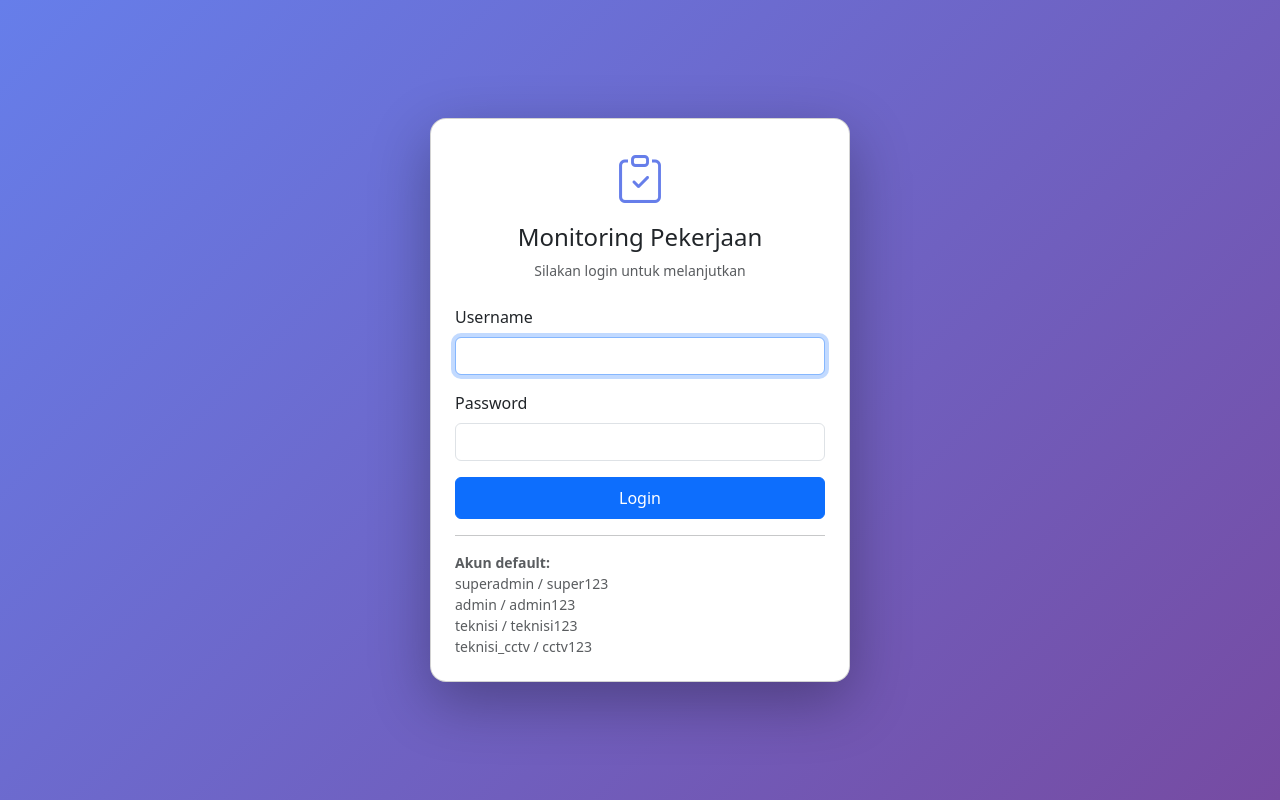
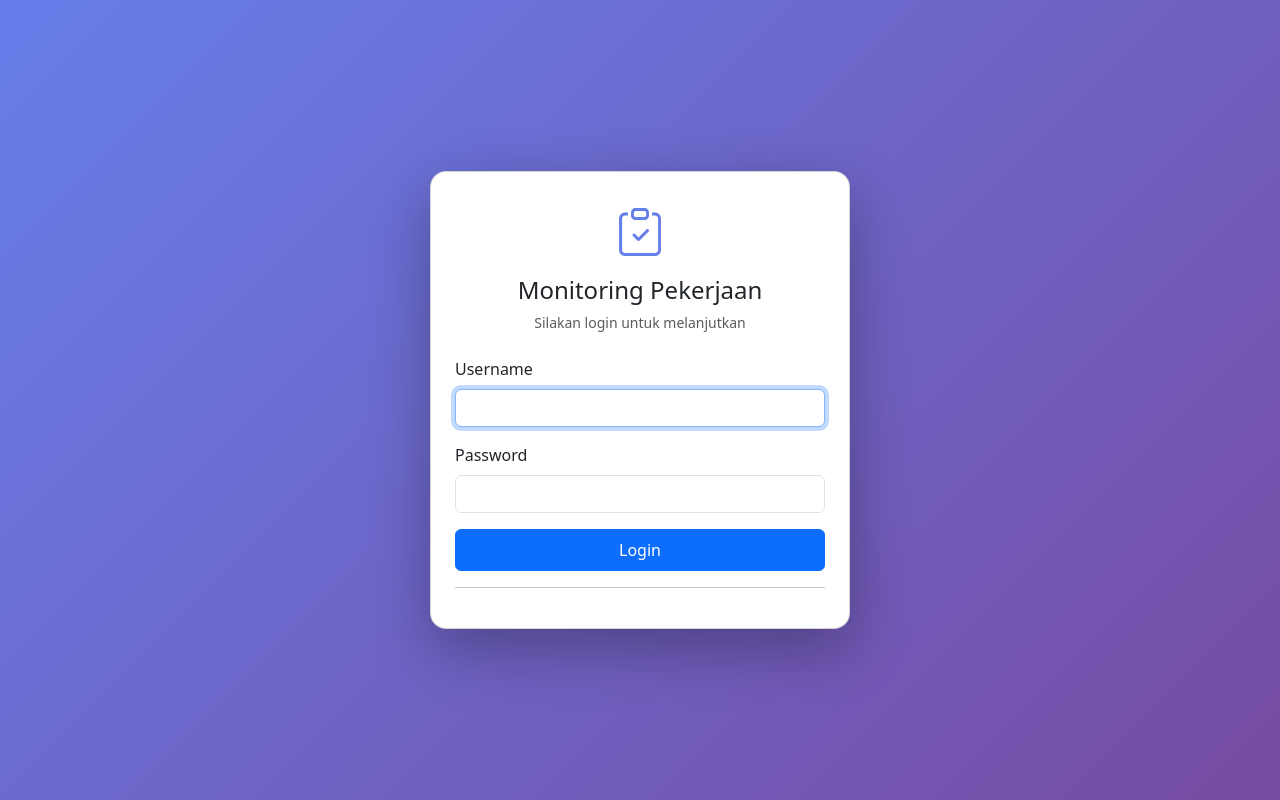
Before and after one commit to albynugrahanugraha-lgtm/monker, a Laravel app: page /login in a window 1280 px wide. Run offline with Laravel 12, Linux system fonts and the light colour scheme.

Commit message:
HALAMAN LOGIN

```diff
--- a/resources/views/auth/login.blade.php
+++ b/resources/views/auth/login.blade.php
@@ -47,11 +47,7 @@
         </form>
         <hr class="my-3">
         <div class="small text-muted">
-            <strong>Akun default:</strong><br>
-            superadmin / super123<br>
-            admin / admin123<br>
-            teknisi / teknisi123<br>
-            teknisi_cctv / cctv123
+
         </div>
     </div>
 </div>
```
Also changed, not shown: 4 other files.
